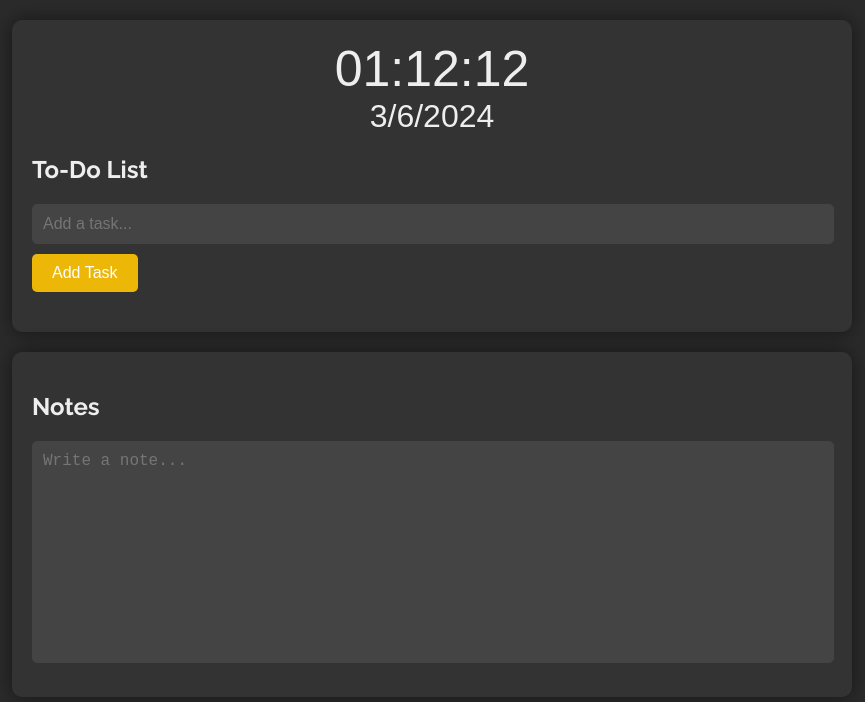
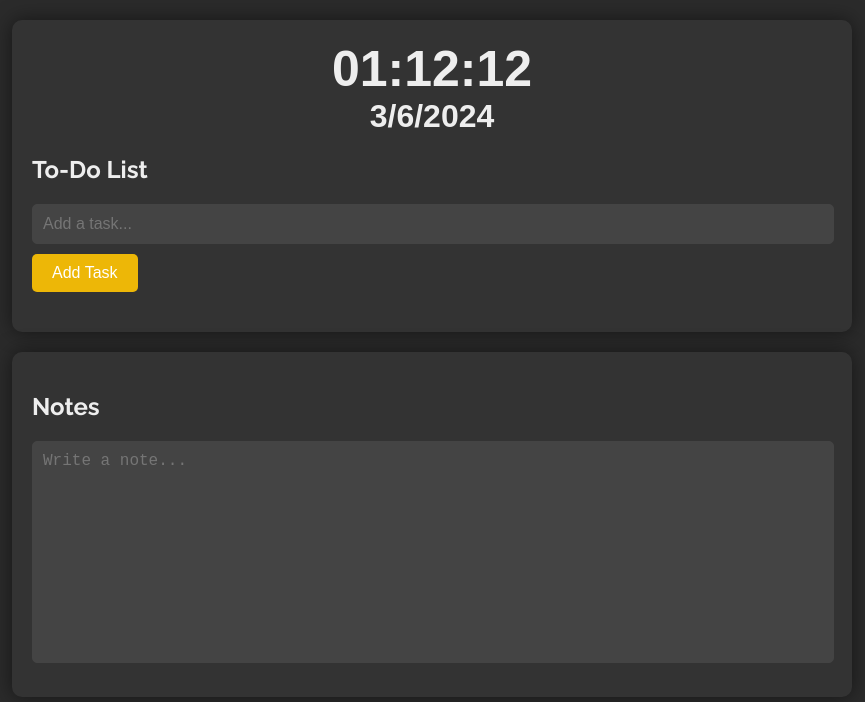
Before and after one commit to youniverse777/TodoAppjohnferrytest, a plain HTML site: page TO_DO_Webpage.html in a window 1280 px wide. Shown: the whole page, without its empty margins (208-1073 px from the left). Drawn offline with Linux system fonts and the light colour scheme.

Commit message:
Update TO_DO_Webpage.html

```diff
--- a/TO_DO_Webpage.html
+++ b/TO_DO_Webpage.html
@@ -98,7 +98,7 @@
         font-family: Arial, Helvetica, sans-serif;
         text-align: center;
         font-size: 32px;
-        font-weight: bol;
+        font-weight: bold;
         margin-bottom: 20px;
         display: flex;
         flex-direction: column;
```
